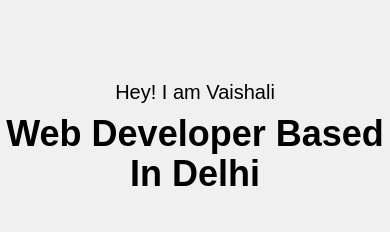
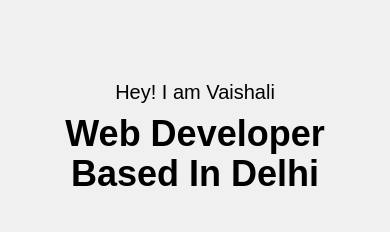
Before and after one commit to arcVaishali/vaishali, a React (Create React App) app: page / in a window 390 px wide. Shown: the part 161-393 px from the top of the page. Built offline with nearby package versions, Linux system fonts and the light colour scheme.

Commit message:
home, blog and project made responsive

```diff
--- a/src/components/Blog/Home.js
+++ b/src/components/Blog/Home.js
@@ -3,7 +3,7 @@ import React from 'react'
 const Home = () => {
   return (
     <div data-aos="zoom-in" className='grid grid-cols-12 col-span-12 justify-center items-center py-16 px-16 lg:p-32'>
-     <span className="col-span-12 lg:col-span-12 lg:col-start-2 lg:-ml-2 text-4xl lg:text-7xl uppercase font-black">
+     <span className="col-span-12 text-center lg:col-span-12 lg:col-start-2 lg:-ml-2 text-4xl lg:text-7xl uppercase font-black">
           Blogs <span className='hidden lg:inline'> and Articles</span>
         </span>
     </div>
--- a/src/components/Home/Hero.js
+++ b/src/components/Home/Hero.js
@@ -29,7 +29,7 @@ const Hero = () => {
     <div className="grid grid-cols-12 col-span-12 justify-center items-center">
       <animated.span
         style={{ ...spring }}
-        className="grid grid-rows-1 col-span-12 lg:col-start-2 lg:col-end-12 text-center font-black text-7xl mt-32 lg:ml-0"
+        className="grid grid-rows-1 col-span-12 col-start-3 col-end-11 lg:col-start-2 lg:col-end-12 text-center font-black text-7xl mt-32 lg:ml-0"
       >
         <span className="text-center font-thin text-xl lg:text-5xl m-2">
           Hey! I am Vaishali
--- a/src/components/Home/Project.js
+++ b/src/components/Home/Project.js
@@ -6,7 +6,7 @@ const Project = () => {
   function handle() {}
   return (
     <div className="grid grid-cols-12 col-span-12 justify-center items-center m-32 gap-8">
-      <span className="lg:col-start-2 lg:ml-16 lg:col-end-12 text-4xl lg:text-6xl font-black uppercase mb-8">
+      <span className="lg:col-start-2 col-start-3 lg:ml-16 lg:col-end-12 text-4xl lg:text-6xl font-black uppercase mb-8">
         <span className="hidden lg:inline">Featured</span> Projects
       </span>
 
```
